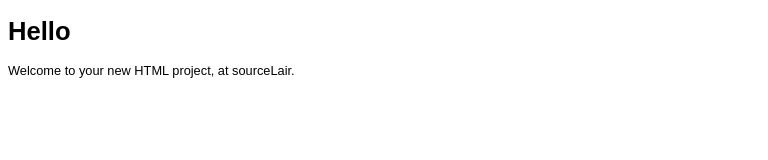
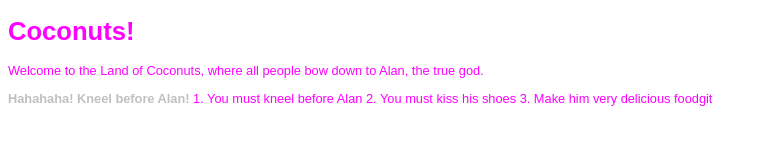
Before and after one commit to Blooch/codingclass, a plain HTML site: page index.html in a window 1280 px wide. Shown: the whole page, without its empty margins (0-768 px from the left). Drawn offline with Linux system fonts and the light colour scheme.

```diff
--- a/index.html
+++ b/index.html
@@ -6,7 +6,10 @@
 		<link rel="stylesheet" type="text/css" href="main.css" />
 	</head>
 	<body>
-		<h1>Hello</h1>
-		<p>Welcome to your new HTML project, at sourceLair.</p>
-	</body>
+		<h1>Coconuts!</h1>
+		<p>Welcome to the Land of Coconuts, where all people bow down to Alan, the true god.</p>
+        <strong>Hahahaha! Kneel before Alan!</strong>
+	</body>1. You must kneel before Alan
+    2. You must kiss his shoes
+    3. Make him very delicious foodgit
 </html>
--- a/main.css
+++ b/main.css
@@ -1,4 +1,7 @@
 body {
 	font-size: 0.8em;
 	font-family: arial, sans-serif;
+    color:fuchsia;
 }
+Strong{
+    color:silver;
```
